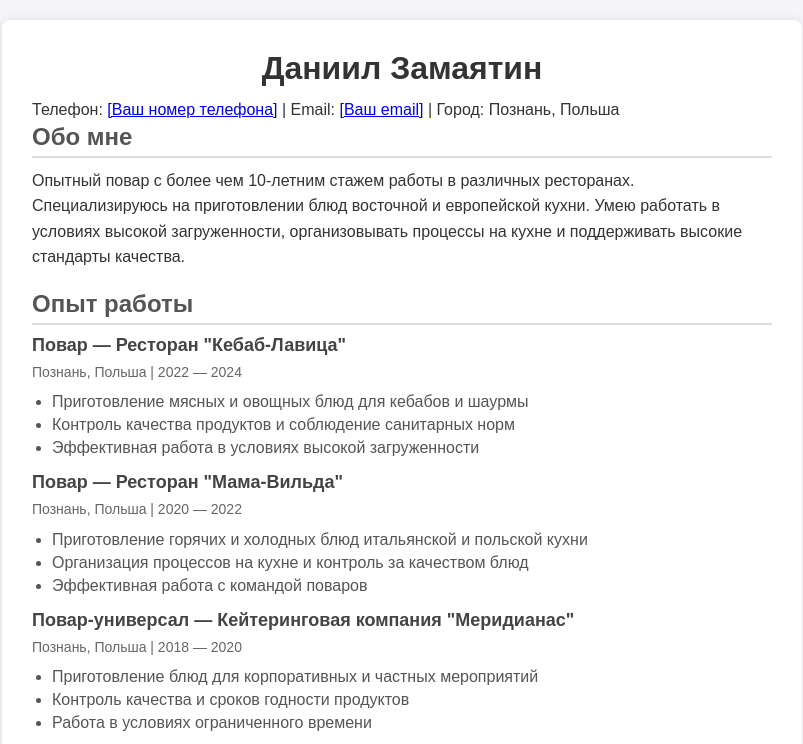
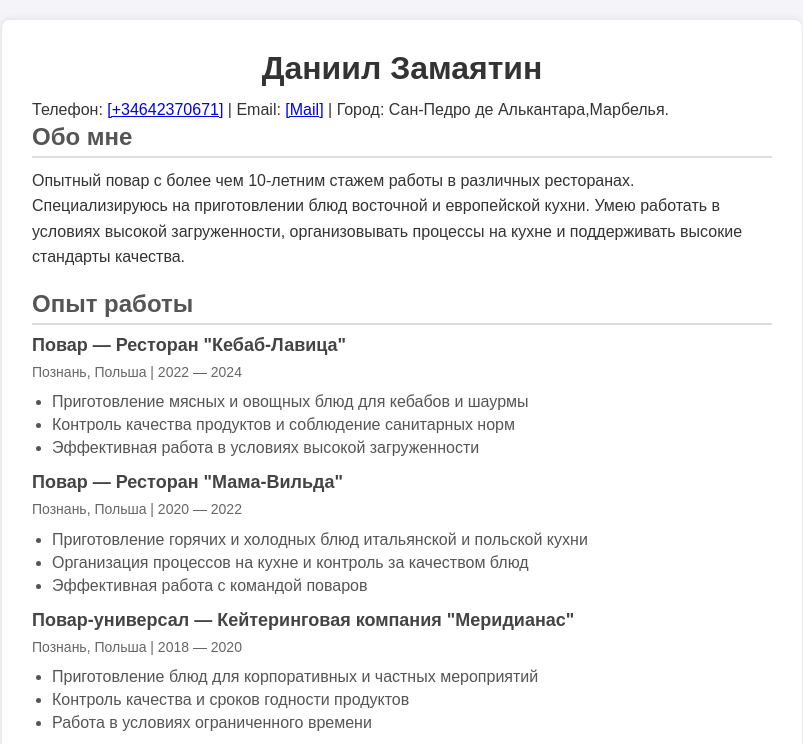
Before and after one commit to ViVaLaDaniel/CWCook, a plain HTML site: page index.html in a window 1280 px wide. Shown: the top 744 px of the page, without its empty margins (238-1041 px from the left). Drawn offline with Linux system fonts and the light colour scheme.

Commit message:
first second

```diff
--- a/index.html
+++ b/index.html
@@ -10,7 +10,7 @@
     <div class="resume-container">
       <h1>Даниил Замаятин</h1>
       <p>
-        Телефон: <a href="https://wa.me/[Ваш_номер_телефона]?text=Здравствуйте!" target="_blank">[Ваш номер телефона]</a> | Email: <a href="mailto:[Ваш email]">[Ваш email]</a> | Город: Познань, Польша
+        Телефон: <a href="https://wa.me/[Ваш_номер_телефона]?text=Здравствуйте!" target="_blank">[+34642370671]</a> | Email: <a href="mailto:[daniel.zamiatin@gmail.com]">[Mail]</a> | Город: Сан-Педро де Алькантара,Марбелья.
       </p>
 
       <section>
```
